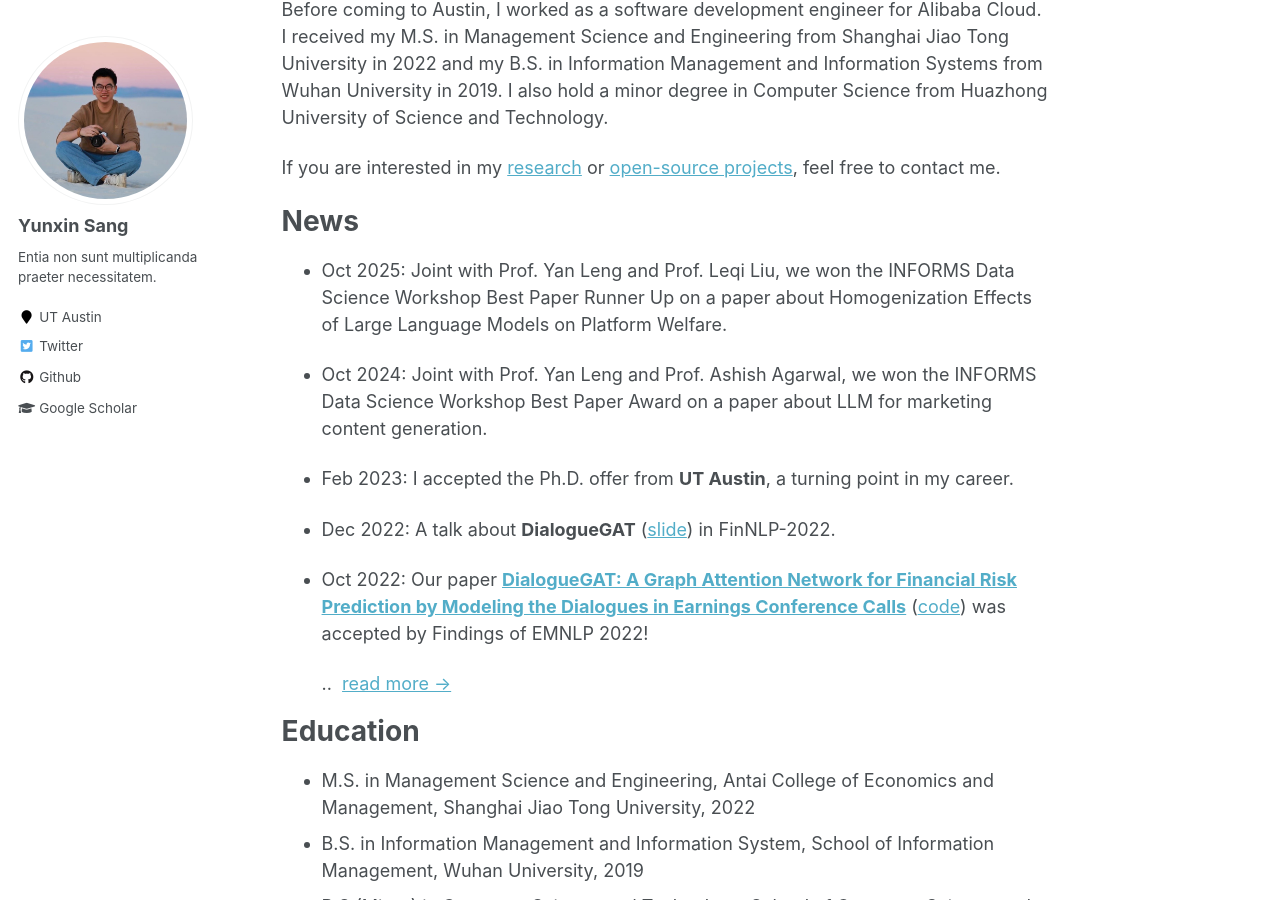
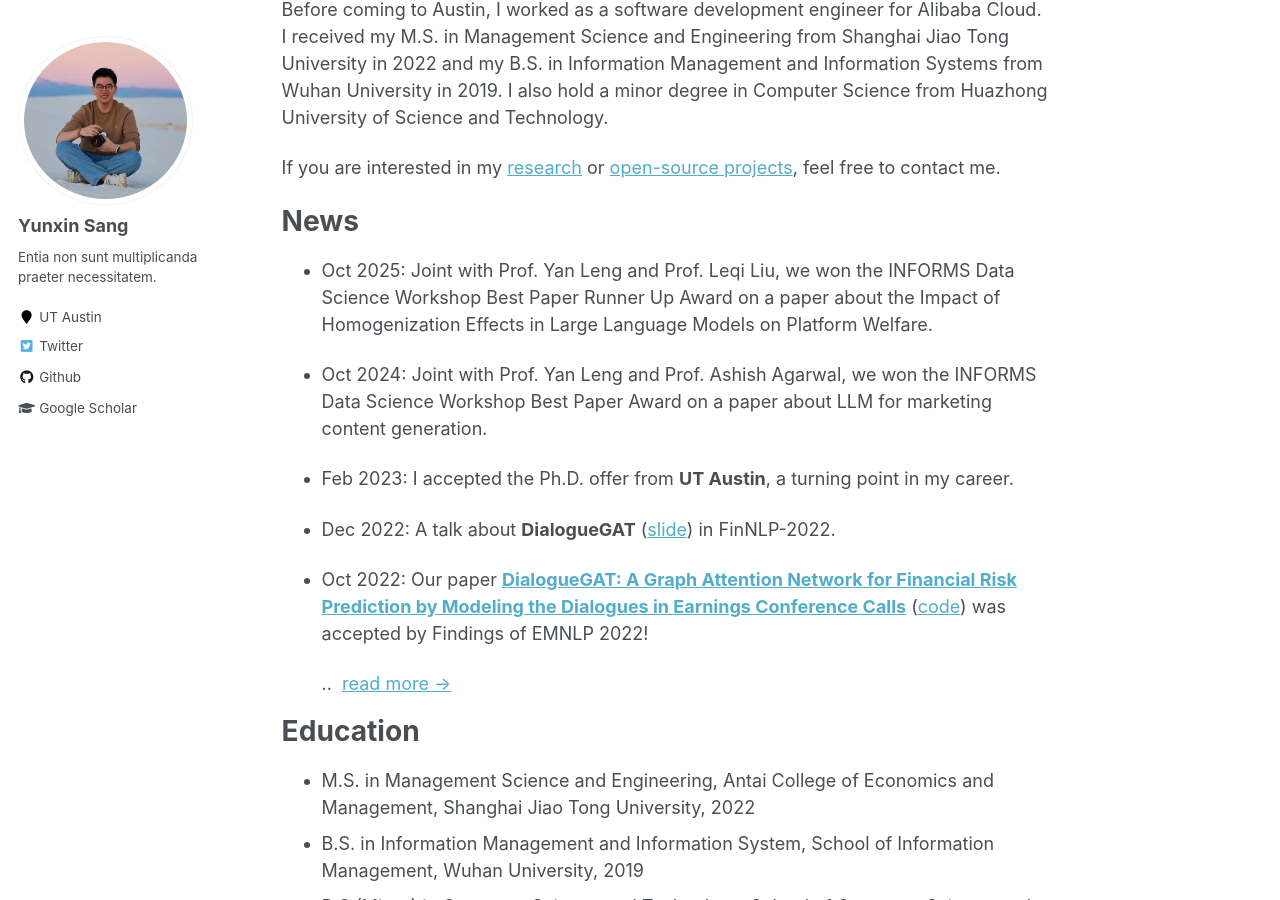
Before and after one commit to sangyx/sangyx.github.io, a Jekyll site: the page built from _pages/about.md, in a window 1280 px wide and 900 px high, scrolled down 400 px. Built offline with Jekyll 4.4.1, drawn with Linux system fonts in a browser that asks for light colours.

Commit message:
update news
Updated the award description for clarity and accuracy.

```diff
--- a/_pages/about.md
+++ b/_pages/about.md
@@ -17,7 +17,7 @@ Before coming to Austin, I worked as a software development engineer for Alibaba
 If you are interested in my [research](https://sangyx.com/publications/) or [open-source projects](https://sangyx.com/projects/), feel free to contact me.
 
 # News
-- Oct 2025: Joint with Prof. Yan Leng and Prof. Leqi Liu, we won the INFORMS Data Science Workshop Best Paper Runner Up on a paper about Homogenization Effects of Large Language Models on Platform Welfare.
+- Oct 2025: Joint with Prof. Yan Leng and Prof. Leqi Liu, we won the INFORMS Data Science Workshop Best Paper Runner Up Award on a paper about the Impact of Homogenization Effects in Large Language Models on Platform Welfare.
 
 - Oct 2024: Joint with Prof. Yan Leng and Prof. Ashish Agarwal, we won the INFORMS Data Science Workshop Best Paper Award on a paper about LLM for marketing content generation.
 
```
